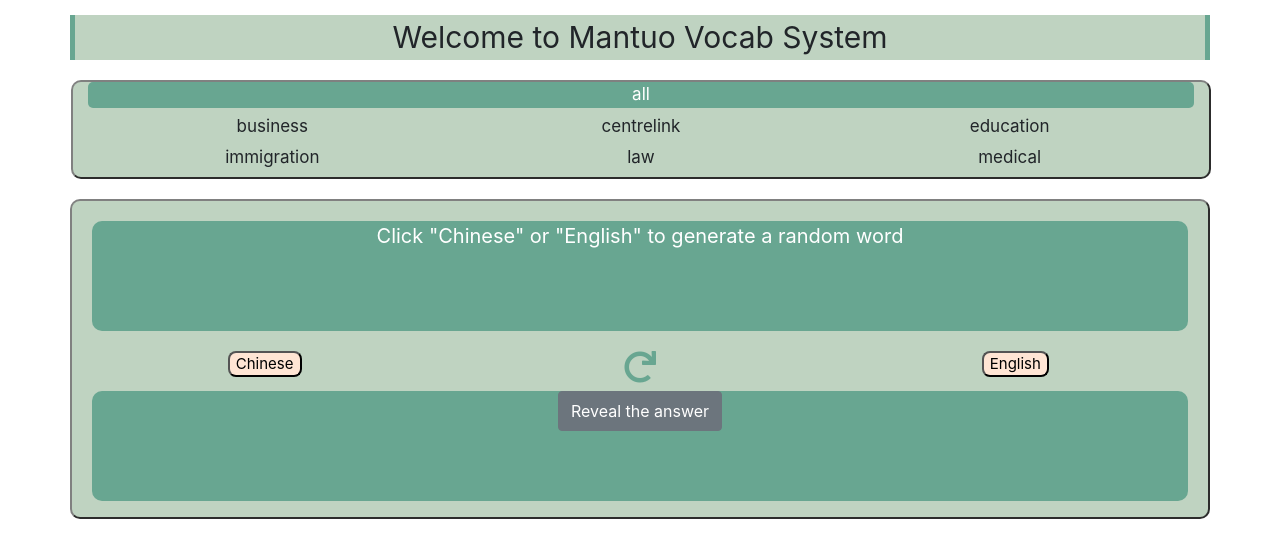
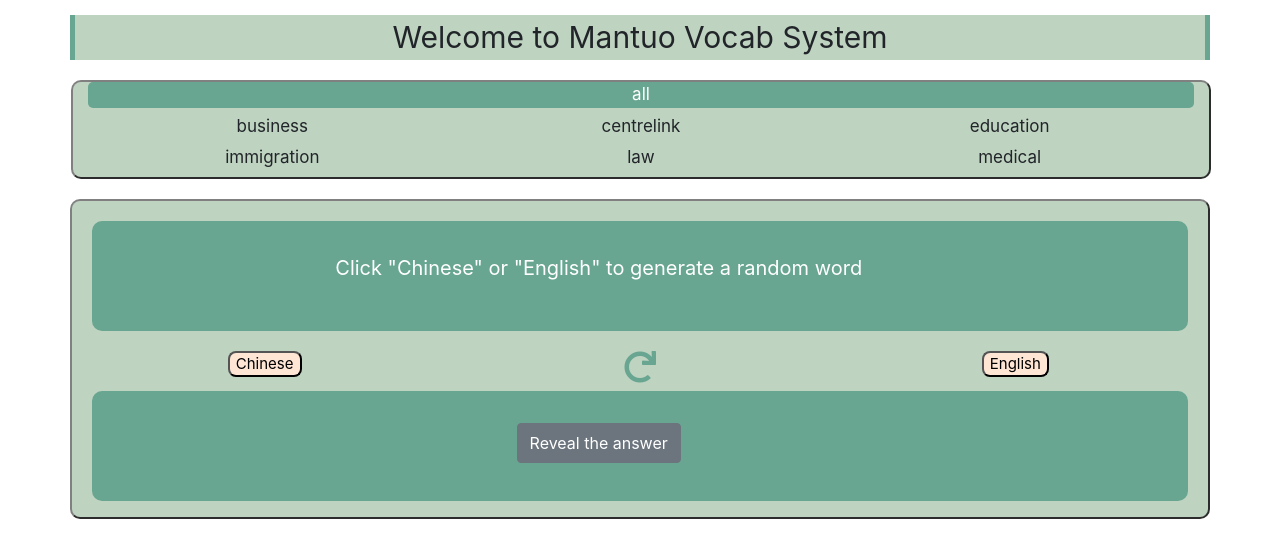
Before and after one commit to RyanKeepRunning/mantuocclvocab, a React (Create React App) app in the folder client/: page / in a window 1280 px wide. Shown: the top 558 px of the page. Built offline with nearby package versions, Linux system fonts and the light colour scheme.

Commit message:
final ui

```diff
--- /dev/null
+++ b/client/src/components/VocabBoard.js
@@ -0,0 +1,43 @@
+import React,{Component} from 'react';
+const vocabBoard={
+    width:'80%',
+    height:'110px',
+    textAlign:'center',
+    fontSize:'20px',
+    overflowWrap:'break-word'
+}
+const vocabInnerBoard={
+    height:'100%',
+    width:'100%',
+    backgroundColor:'#68A691',
+    color:'#fff',
+    borderRadius:'10px',
+
+}
+const centerTextBoard={
+    position: 'absolute',
+    width: '90%',
+    height: '100%',
+    verticalAlign: 'middle',
+    textAlign: 'center',
+    padding: '1.6em 0 0 0',
+    fontSize:'20px'
+}
+
+class VocabBoard extends Component{
+    render(){
+        return(
+            <div className='col-12' style={vocabBoard}>
+
+                <div style={vocabInnerBoard}>
+                <div style={centerTextBoard}>
+                {this.props.wordPicked}
+                </div>
+
+
+                </div>
+            </div>
+        )
+    }
+}
+export default VocabBoard;
--- a/client/src/pages/Homepage.js
+++ b/client/src/pages/Homepage.js
@@ -1,5 +1,6 @@
 import React,{Component} from 'react';
 import '../css/homePage.css';
+import VocabBoard from '../components/VocabBoard';
 const containerStyle={
     textAlign:'center'
 }
@@ -79,7 +80,15 @@
     lineHeight:'20px',
     margin:'20px 0'
 }
-
+const centerTextBoard={
+    position: 'absolute',
+    width: '90%',
+    height: '100%',
+    verticalAlign: 'middle',
+    textAlign: 'center',
+    padding: '1.6em 0 0 0',
+    fontSize:'20px'
+}
 
 
 class Homepage extends Component {
@@ -149,16 +158,7 @@
 
                     <div className='col-12' style={vocabBoardFrame}>
                         <div className='row'>
-                            <div className='col-12' style={vocabBoard}>
-
-                                <div style={vocabInnerBoard}>
-                                {/* <div style={centerTextBoard}> */}
-                                {this.state.wordPicked[this.state.currentLanguage]}
-                                {/* </div> */}
-
-
-                                </div>
-                            </div>
+                            <VocabBoard wordPicked = {this.state.wordPicked[this.state.currentLanguage]}/>
 
                             <div className='col-4' style={vocabBoardMiddle}>
                                 <button className='controlButton' onClick={()=>{this.handleControl('c',currentContent)}} style={controlButtonStyle}>Chinese</button>
@@ -178,10 +178,10 @@
 
                             <div className='col-12' onClick={this.toggleShowAnswer} style={vocabBoard}>
                                 <div style={vocabInnerBoard}>
-                                    {/* <div style={centerTextBoard}> */}
+                                    <div style={centerTextBoard}>
                                     {this.state.showAnswer?this.state.wordPicked[this.getTheOther(this.state.currentLanguage)]:
                                                        <button className='btn btn-secondary'style={{height:'40px'}}>Reveal the answer</button>}
-                                    {/* </div> */}
+                                    </div>
 
                                 </div>
                             </div>
```
